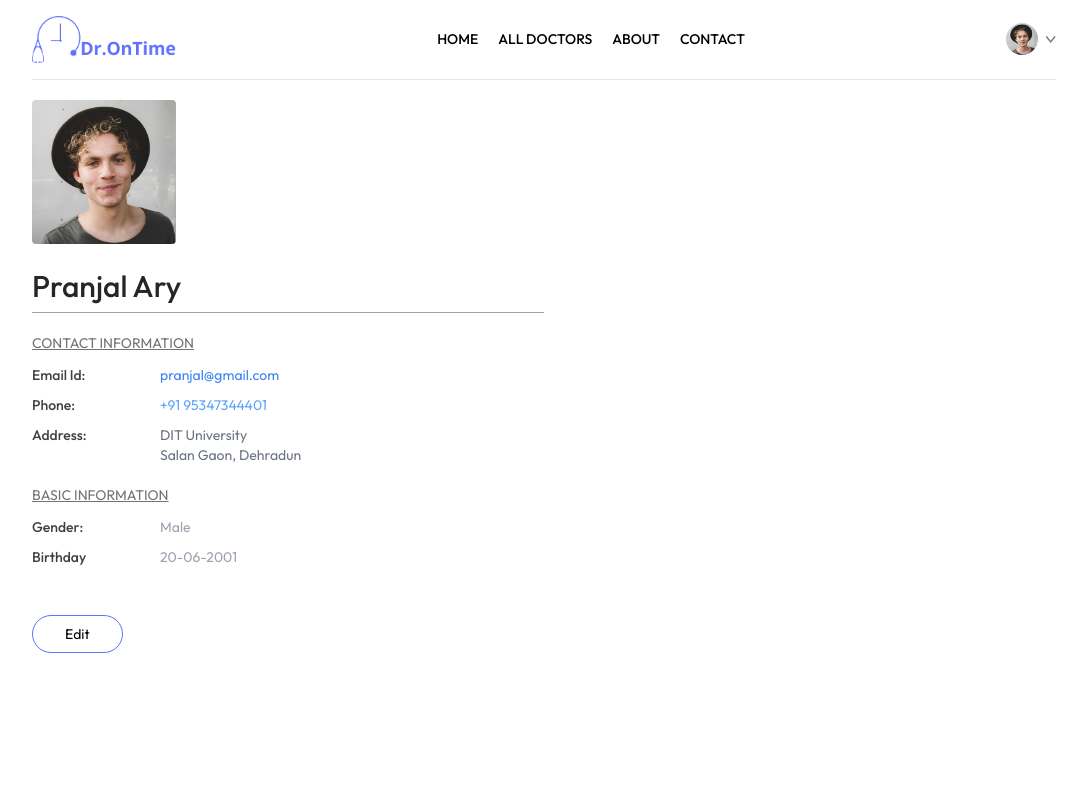
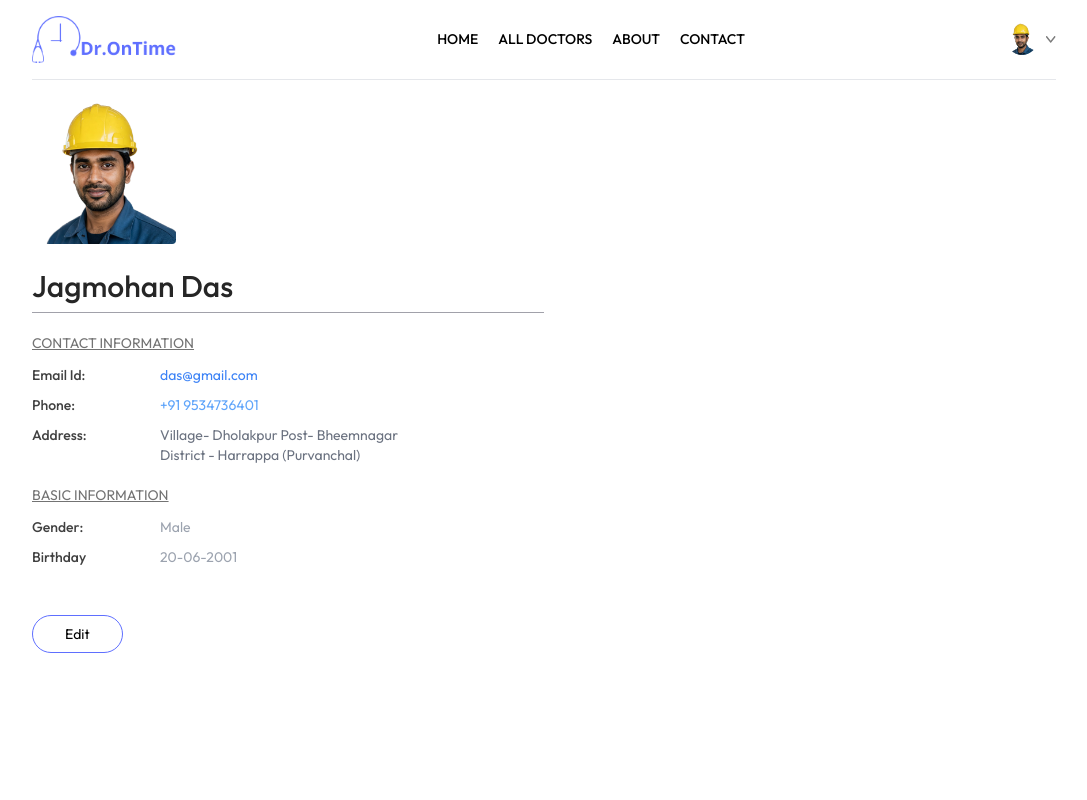
Before and after one commit to shiwamraig/DoctorOnTime, a React (Vite) app in the folder frontend/: page /my-profile in a window 1280 px wide. Shown: the top 800 px of the page, without its empty margins (96-1183 px from the left). Built offline with nearby package versions, Linux system fonts and the light colour scheme.

Commit message:
Update doctor and user profile information

```diff
--- a/frontend/src/assets/assets.js
+++ b/frontend/src/assets/assets.js
@@ -284,7 +284,7 @@ export const doctors = [
     },
     {
         _id: 'doc15',
-        name: 'Dr. Aanamika Haldar',
+        name: 'Dr. Anu Haldar',
         image: doc15,
         speciality: 'Dermatologist',
         degree: 'MBBS',
--- a/frontend/src/pages/MyProfile.jsx
+++ b/frontend/src/pages/MyProfile.jsx
@@ -4,13 +4,13 @@ import { assets } from '../assets/assets'
 const MyProfile = () => {
 
   const [userData, setUserData] = useState({
-    name: "Pranjal Ary",
+    name: "Jagmohan Das",
     image: assets.profile_pic,
-    email: 'pranjal@gmail.com',
-    phone: '+91 95347344401',
+    email: 'das@gmail.com',
+    phone: '+91 9534736401',
     address: {
-      line1: "DIT University",
-      line2: "Salan Gaon, Dehradun"
+      line1: "Village- Dholakpur Post- Bheemnagar",
+      line2: "District - Harrappa (Purvanchal)"
     },
     gender: 'Male',
     dob: '20-06-2001'
```
Also changed, not shown: frontend/src/assets/profile_pic.png.
